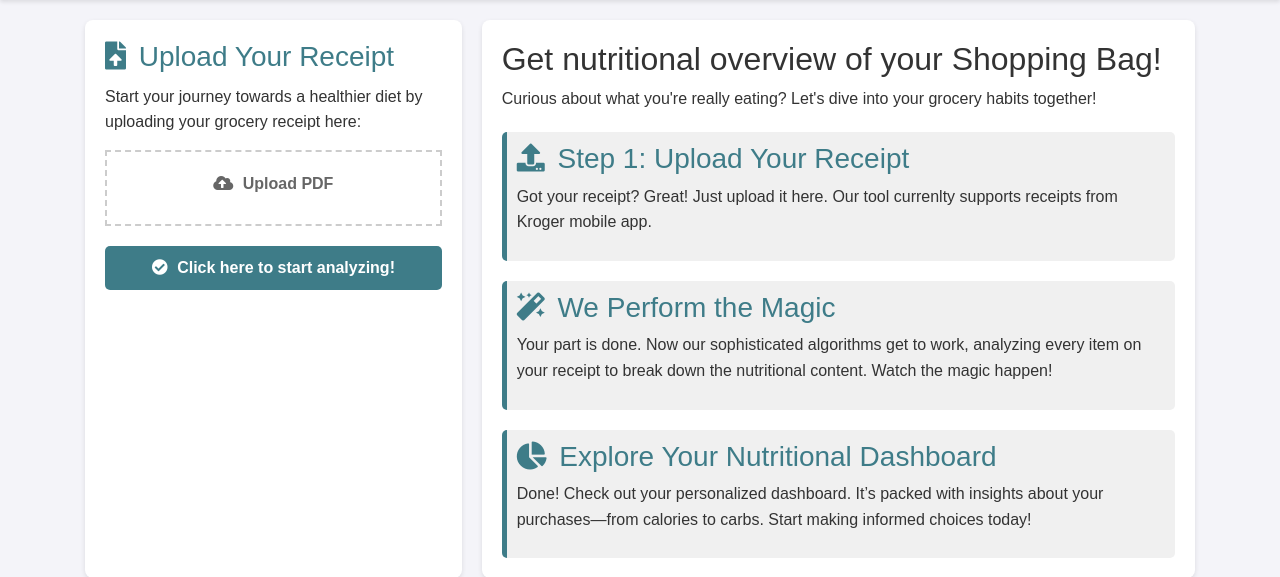
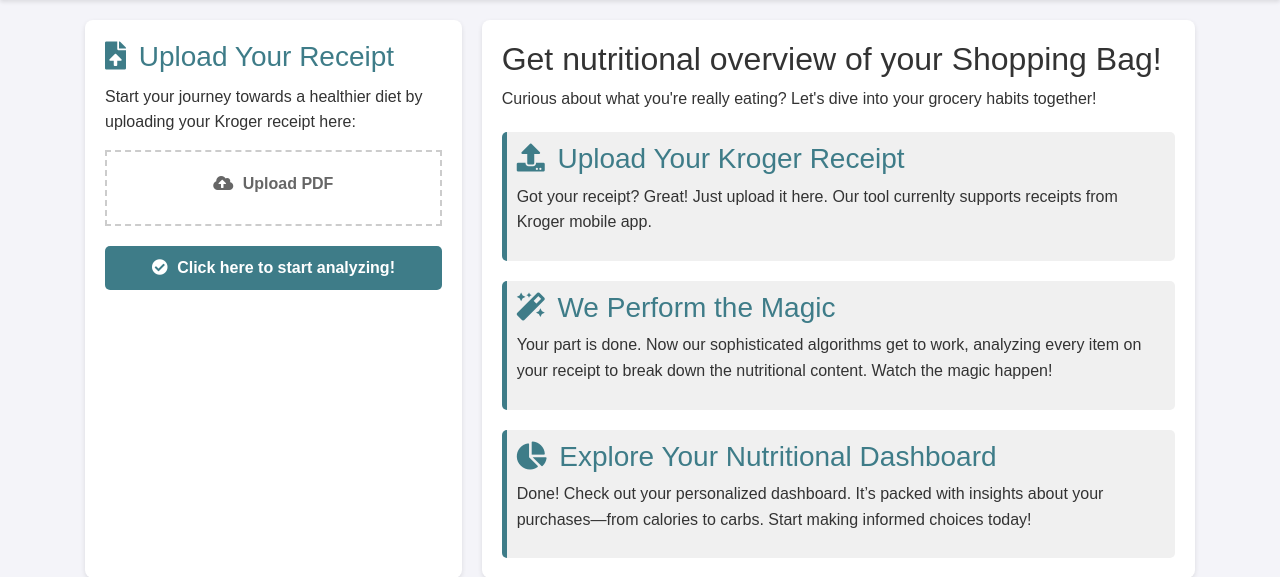
Before and after one commit to ssomaro/Grocer-Guru, a Flask app: page / in a window 1280 px wide. Shown: the part 59-636 px from the top of the page. Run offline with Flask 3, Linux system fonts and the light colour scheme; some libraries are stand-ins or nearby versions.

Commit message:
minor chnages in ui

```diff
--- a/app.py
+++ b/app.py
@@ -14,7 +14,9 @@
 import pandas as pd
 import plotly.express as px
 import plotly.io as pio
-from flask_cors import CORS
+import plotly.graph_objects as go
+
+
 
 global global_df
 global_df = None
@@ -22,7 +24,7 @@
 OPENAI_API_KEY = os.getenv("OPENAI_API_KEY")
 MONGO_URI = os.getenv("MONGO_URI")
 app = Flask(__name__)
-CORS(app)
+
 
 def encode_image(image_path):
   with open(image_path, "rb") as image_file:
@@ -202,11 +204,6 @@
 
 @app.route('/macros_pie_chart')
 def macros_pie_chart():
-    import pandas as pd
-    import plotly.graph_objects as go
-    from flask import jsonify
-    import plotly.io as pio
-
     global global_df
     if global_df is None:
         return jsonify({"error": "Data not loaded yet"})
--- a/templates/home.html
+++ b/templates/home.html
@@ -168,7 +168,7 @@
 
         <div class="sidebar">
             <h3><i class="fas fa-file-upload"></i> Upload Your Receipt</h3>
-            <p>Start your journey towards a healthier diet by uploading your grocery receipt here:</p>
+            <p>Start your journey towards a healthier diet by uploading your Kroger receipt here:</p>
             <form action="/submit" method="post" enctype="multipart/form-data">
                 <div class="file-upload-wrapper">
                     <input type="file" name="file" id="file-upload" accept=".pdf" onchange="handleFileUpload()" />
@@ -319,7 +319,7 @@
             <p>Curious about what you're really eating? Let's dive into your grocery habits together!</p>
 
             <div class="step">
-                <h3><i class="fas fa-upload"></i> Step 1: Upload Your Receipt</h3>
+                <h3><i class="fas fa-upload"></i> Upload Your  Kroger Receipt</h3>
                 <p>Got your receipt? Great! Just upload it here. Our tool currenlty supports receipts from Kroger mobile app.</p>
             </div>
 
```
Also changed, not shown: 1 other file.
